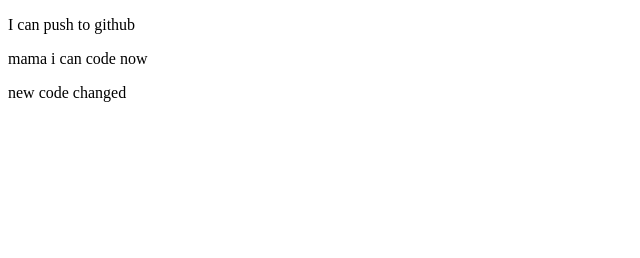
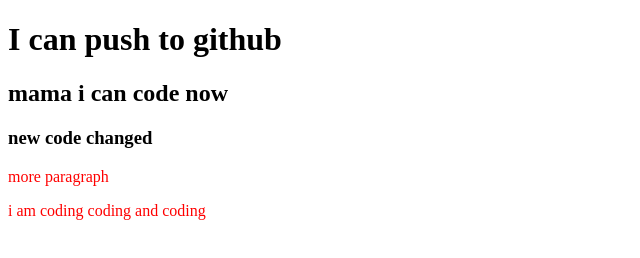
Before and after one commit to rabbyhosen/My-Second-Repo, a plain HTML site: page index.html in a window 1280 px wide. Shown: the whole page, without its empty margins (0-640 px from the left). Drawn offline with Linux system fonts and the light colour scheme.

Commit message:
styles added

```diff
--- a/index.html
+++ b/index.html
@@ -4,11 +4,13 @@
     <meta charset="UTF-8">
     <meta name="viewport" content="width=device-width, initial-scale=1.0">
     <title>my second github repo</title>
+    <link rel="stylesheet" href="style.css">
 </head>
 <body>
-    <p>I can push to github</p>
-    <p>mama i can code now</p>
-    <p>new code changed</p>
-
+    <h1>I can push to github</h1>
+    <h2>mama i can code now</h2>
+    <h3>new code changed</h3>
+    <p>more paragraph</p>
+    <p>i am coding coding and coding</p>
 </body>
 </html>
--- /dev/null
+++ b/style.css
@@ -0,0 +1,4 @@
+p{
+    color: red;
+
+}
```
